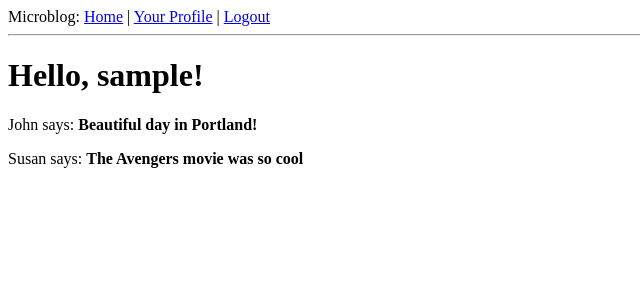
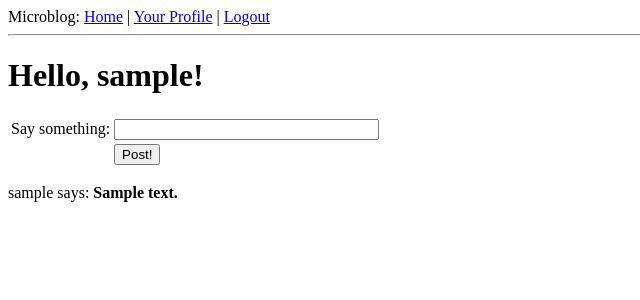
Before and after one commit to Frenchhorn/flask-microblog, a Flask app: page / in a window 1280 px wide. Shown: the top 300 px of the page, without its empty margins (0-640 px from the left). Run offline with Flask 2, Linux system fonts and the light colour scheme; a user stored in the database is signed in; tables that the repository leaves empty hold one stand-in row (values such as "Sample post"); parts of the project's set-up code (start-up, migrations or seed data) failed here and were passed over.

Commit message:
Add new feature in index page

```diff
--- a/app/forms.py
+++ b/app/forms.py
@@ -25,3 +25,6 @@ class EditForm(FlaskForm):
             self.nickname.errors.append('This nickname is already in use. Please choose another one.')
             return False
         return True
+
+class PostForm(FlaskForm):
+    post = StringField('post', validators=[DataRequired()])
--- a/app/models.py
+++ b/app/models.py
@@ -33,7 +33,7 @@ class User(db.Model):
     def avatar(self, size):
         # 返回头像
         size = str(size)
-        return 'https://unsplash.it/'+size+'/'+size+'/'+'?random'
+        return 'https://unsplash.it/'+size+'/'+size+'/?random'
 
     @staticmethod
     def make_unique_nickname(nickname):
--- a/app/templates/index.html
+++ b/app/templates/index.html
@@ -1,7 +1,30 @@
+<!-- extend base layout -->
 {% extends 'base.html' %}
+
 {% block content %}
-<h1>Hello, {{ user.nickname }}!</h1>
+<h1>Hello, {{ g.user.nickname }}!</h1>
+<form action="" method="POST" name="post">
+    {{ form.hidden_tag() }}
+    <table>
+        <tr>
+            <td>Say something:</td>
+            <td>{{ form.post(size=30, maxlength=140) }}</td>
+            <td>
+            {% for error in form.errors.post %}
+            <span style="color: red;">[{ error }]</span><br>
+            {% endfor %}
+            </td>
+        </tr>
+        <tr>
+            <td></td>
+            <td><input type="submit" value="Post!"></td>
+            <td></td>
+        </tr>
+    </table>
+</form>
 {% for post in posts %}
-<p>{{ post.author.nickname }} says: <b>{{ post.body }}</b></p>
+<p>
+    {{ post.user.nickname }} says: <b>{{ post.body }}</b>
+</p>
 {% endfor %}
 {% endblock %}
--- a/app/views.py
+++ b/app/views.py
@@ -2,8 +2,8 @@ from datetime import datetime
 from flask import render_template, flash, redirect, session, url_for, request, g
 from flask_login import login_user, logout_user, current_user, login_required
 from app import app, db, lm, oid
-from .forms import LoginForm, EditForm
-from .models import User
+from .forms import LoginForm, EditForm, PostForm
+from .models import User, Post
 
 @app.before_request
 def before_request():
@@ -14,26 +14,33 @@ def before_request():
         db.session.add(g.user)
         db.session.commit()
 
-@app.route('/')
-@app.route('/index')
+@app.route('/', methods=['GET', 'POST'])
+@app.route('/index', methods=['GET', 'POST'])
 @login_required
 def index():
     '''
     首页
     '''
-    user = g.user
-    posts = [
-        {
-            'author': {'nickname': 'John'},
-            'body': 'Beautiful day in Portland!'
-        },{
-            'author': {'nickname': 'Susan'},
-            'body': 'The Avengers movie was so cool'
-        }
-    ]
+    form = PostForm()
+    # POST method
+    if form.validate_on_submit():
+        post = Post(body=form.post.data, user=g.user)
+        db.session.add(post)
+        db.session.commit()
+        flash('Your post is now live!')
+        return redirect(url_for('index'))   # 避免用户在提交 blog 后不小心触发刷新的动作而导致插入重复的 blog
+    # Get method
+    # posts = g.user.followed_posts().all()   # 返回所有 blog
+    posts = g.user.followed_posts().paginate(1, 3, False).items
+    '''
+    页数， 从 1 开始
+    每一页的项目数，这里指每一页显示的 blog 数
+    错误标志，如果是 True，当请求的范围页超出范围的话，抛出 404 错误。如果是 False，返回一个空列表而不是错误。
+    paginate 返回的值是一个 Pagination 对象。这个对象的 items 成员包含了请求页面项目的列表。
+    '''
     return render_template('index.html',
         title = 'Home',
-        user = user,
+        form = form,
         posts = posts)
 
 
```
